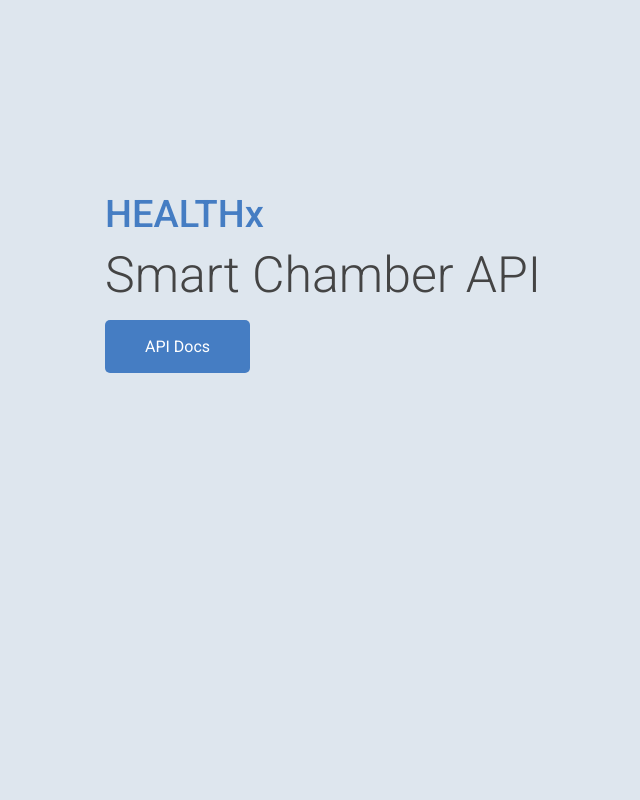
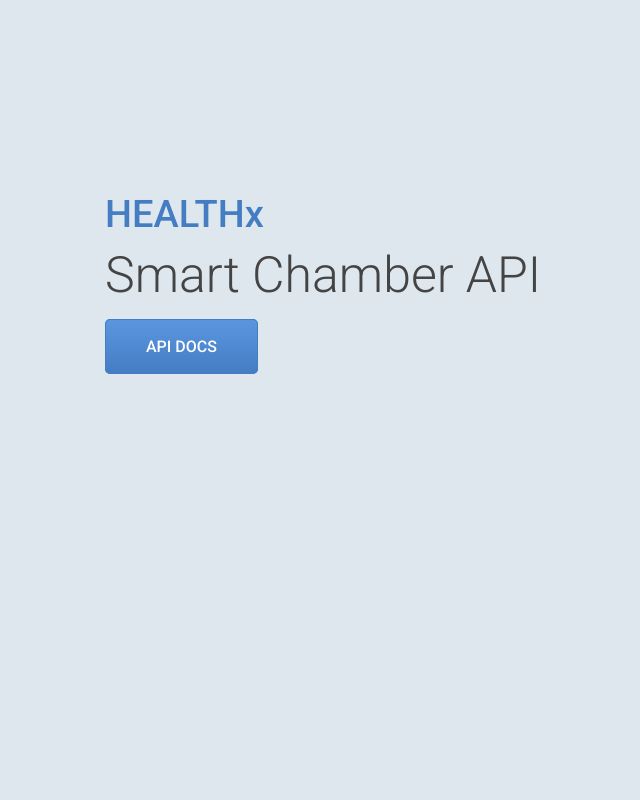
Before and after one commit to Arif-Badhon/echamber_backend, a FastAPI app: page / in a window 1280 px wide. Shown: the whole page, without its empty margins (151-791 px from the left). Run offline with FastAPI, Linux system fonts and the light colour scheme; parts of the project's set-up code (start-up, migrations or seed data) failed here and were passed over.

Commit message:
ui: button api

```diff
--- a/src/static/css/style.css
+++ b/src/static/css/style.css
@@ -2,7 +2,7 @@
 
 :root {
     --primary: #457dc3;
-    --secondary: #4885cf;
+    --secondary: #5a96df;
     --white: #fff;
     --grey: #dee6ee;
     --dark: #444;
@@ -38,8 +38,14 @@ h1{
 .hero a{
     color: var(--white);
     font-family: 'Roboto', sans-serif;
-    background: var(--primary);
+    font-weight: 500;
+    background-image: linear-gradient(to bottom, var(--secondary), var(--primary));
+    border: 1px solid var(--primary);
     padding: 17px 40px;
     border-radius: 5px;
     text-decoration: none;
+    transition: 500ms;
 }
+.hero a:hover{
+    background-image: linear-gradient(to bottom, var(--secondary), var(--primary), var(--primary));
+}
--- a/src/templates/index.html
+++ b/src/templates/index.html
@@ -13,7 +13,7 @@
     <div class="hero">
         <h2>HEALTHx</h2>
         <h1>Smart Chamber API</h1>
-        <a href="/docs">API Docs</a>
+        <a href="/docs">API DOCS</a>
     </div>
 </body>
 </html>
```
